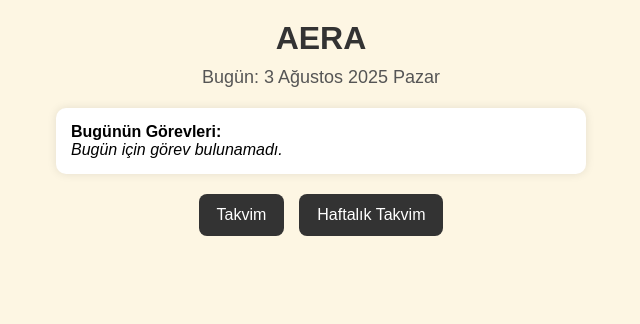
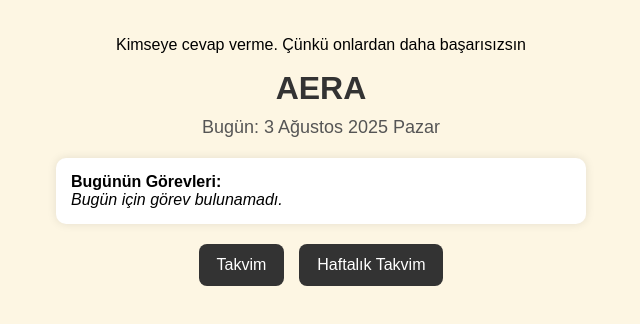
Before and after one commit to ecertastan/AERAK-SELAS-STAN, a plain HTML site: page anasayfa.html in a window 1280 px wide. Shown: the whole page, without its empty margins (319-959 px from the left). Drawn offline with Linux system fonts and the light colour scheme.

Commit message:
Update anasayfa.html

```diff
--- a/anasayfa.html
+++ b/anasayfa.html
@@ -4,6 +4,8 @@
   <meta charset="UTF-8" />
   <meta name="viewport" content="width=device-width, initial-scale=1.0"/>
   <title>AERA</title>
+  <p style="text-align:center;">Kimseye cevap verme. Çünkü onlardan daha başarısızsın</p>
+
   <style>
     body {
       margin: 0;
```
